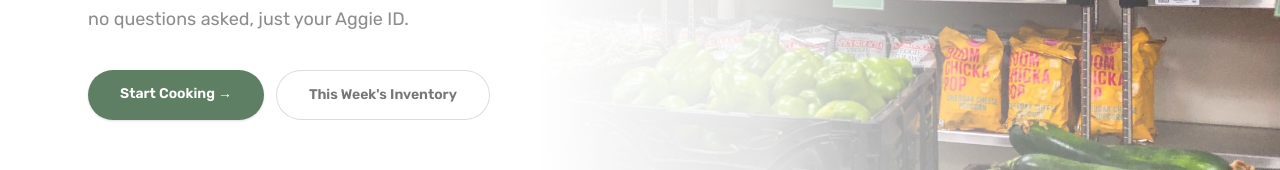
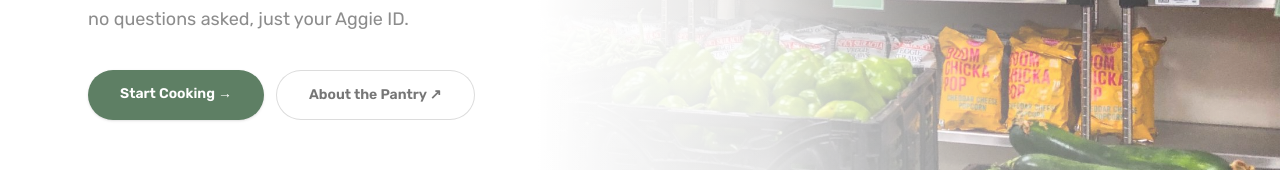
Before and after one commit to gabe-ven/SacHacks-VII, a Next.js app in the folder pantry-app/: page / in a window 1280 px wide. Shown: the part 521-691 px from the top of the page. Built offline with nearby package versions, Linux system fonts and the light colour scheme.

Commit message:
fix: update Hero component links to redirect to inventory page and external pantry resource

```diff
--- a/pantry-app/components/landing/Hero.tsx
+++ b/pantry-app/components/landing/Hero.tsx
@@ -112,17 +112,19 @@
             className="mt-9 flex flex-col sm:flex-row gap-3"
           >
             <Link
-              href="/ingredients"
+              href="/inventory"
               className="bg-pantry-green text-white px-8 py-3.5 rounded-full font-semibold text-sm hover:bg-pantry-coral transition-all duration-300 shadow-sm hover:shadow-md active:scale-95 text-center"
             >
               Start Cooking →
             </Link>
-            <Link
-              href="/inventory"
+            <a
+              href="https://thepantry.ucdavis.edu/"
+              target="_blank"
+              rel="noopener noreferrer"
               className="border border-[#1a1a1a]/15 text-[#1a1a1a]/60 px-8 py-3.5 rounded-full font-semibold text-sm hover:border-pantry-green/50 hover:text-pantry-green transition-all duration-300 text-center bg-white/50 backdrop-blur-sm"
             >
-              This Week&apos;s Inventory
-            </Link>
+              About the Pantry ↗
+            </a>
           </motion.div>
 
           <motion.div
```
